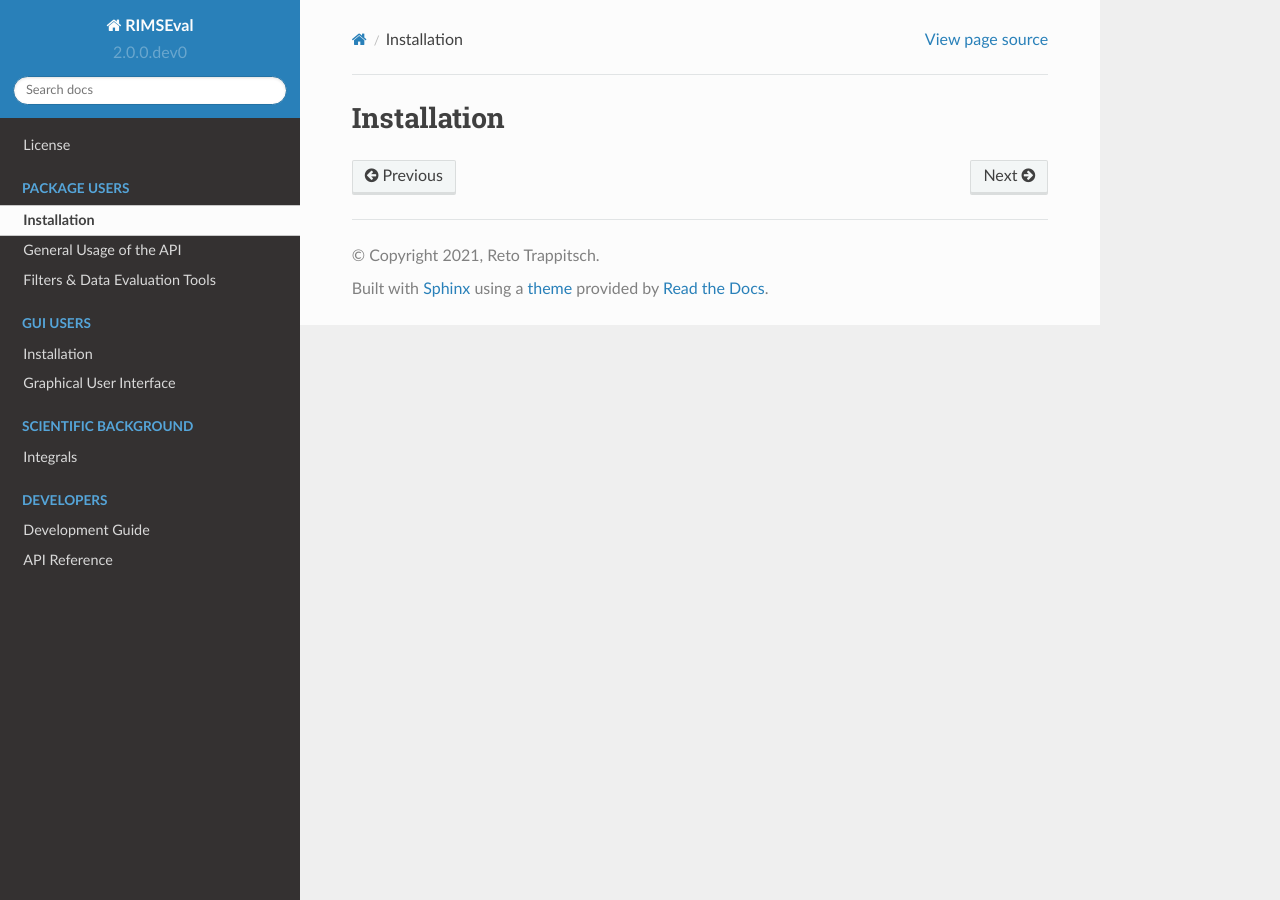
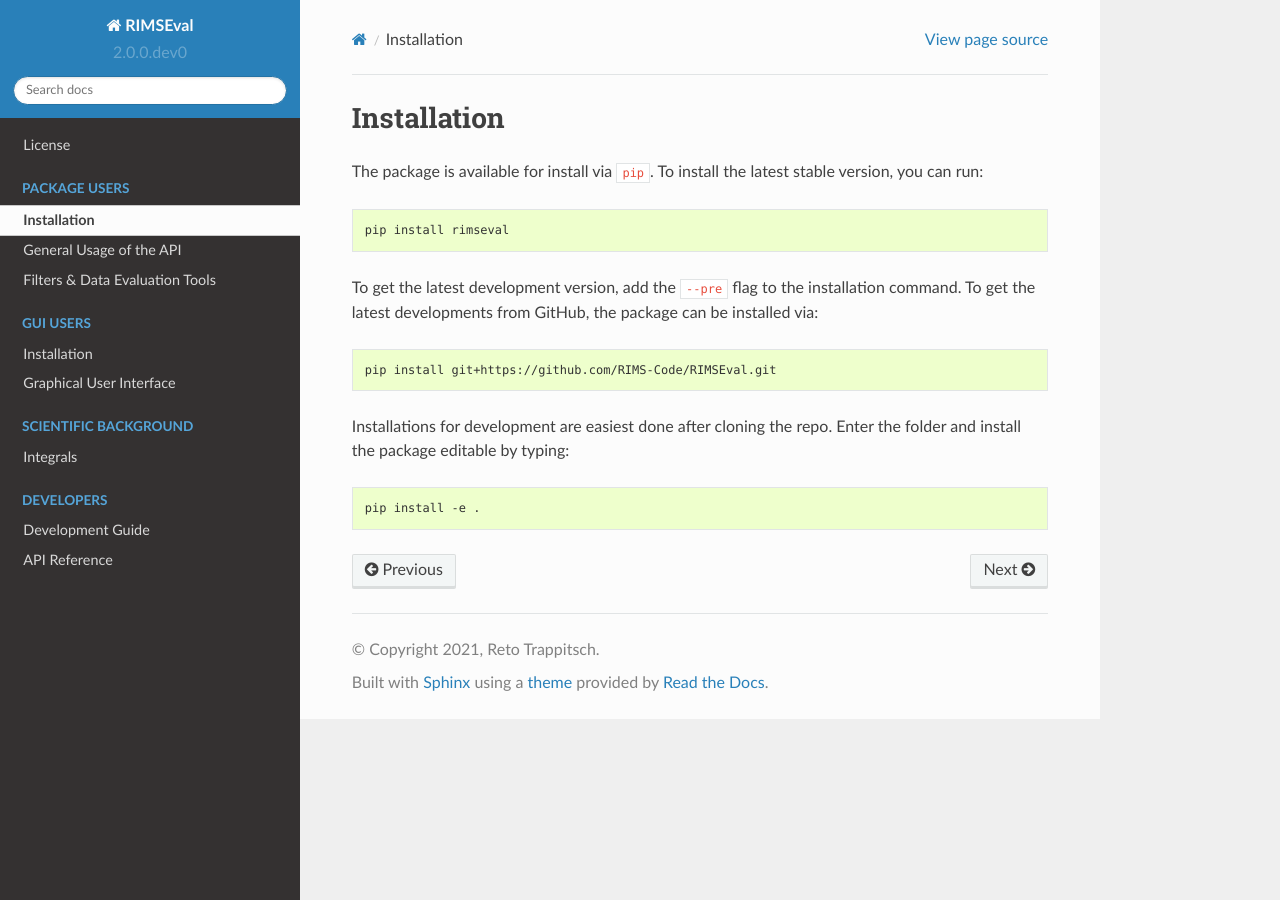
Before and after one commit to RIMS-Code/RIMSEval, a Sphinx documentation site: the page built from docs/pkg/install.rst, in a window 1280 px wide. Built offline with Sphinx 7.4.7 and the Read the Docs theme 2.0.0, drawn with Linux system fonts in a browser that asks for light colours.

Commit message:
rimseval package installation

```diff
--- a/docs/pkg/install.rst
+++ b/docs/pkg/install.rst
@@ -1,3 +1,28 @@
 ============
 Installation
 ============
+
+The package is available for install via ``pip``.
+To install the latest stable version,
+you can run:
+
+.. code-block:: shell-session
+
+    pip install rimseval
+
+To get the latest development version,
+add the ``--pre`` flag to the installation command.
+To get the latest developments from GitHub,
+the package can be installed via:
+
+.. code-block:: shell-session
+
+    pip install git+https://github.com/RIMS-Code/RIMSEval.git
+
+Installations for development are easiest done
+after cloning the repo.
+Enter the folder and install the package editable by typing:
+
+.. code-block:: shell-session
+
+    pip install -e .
```
